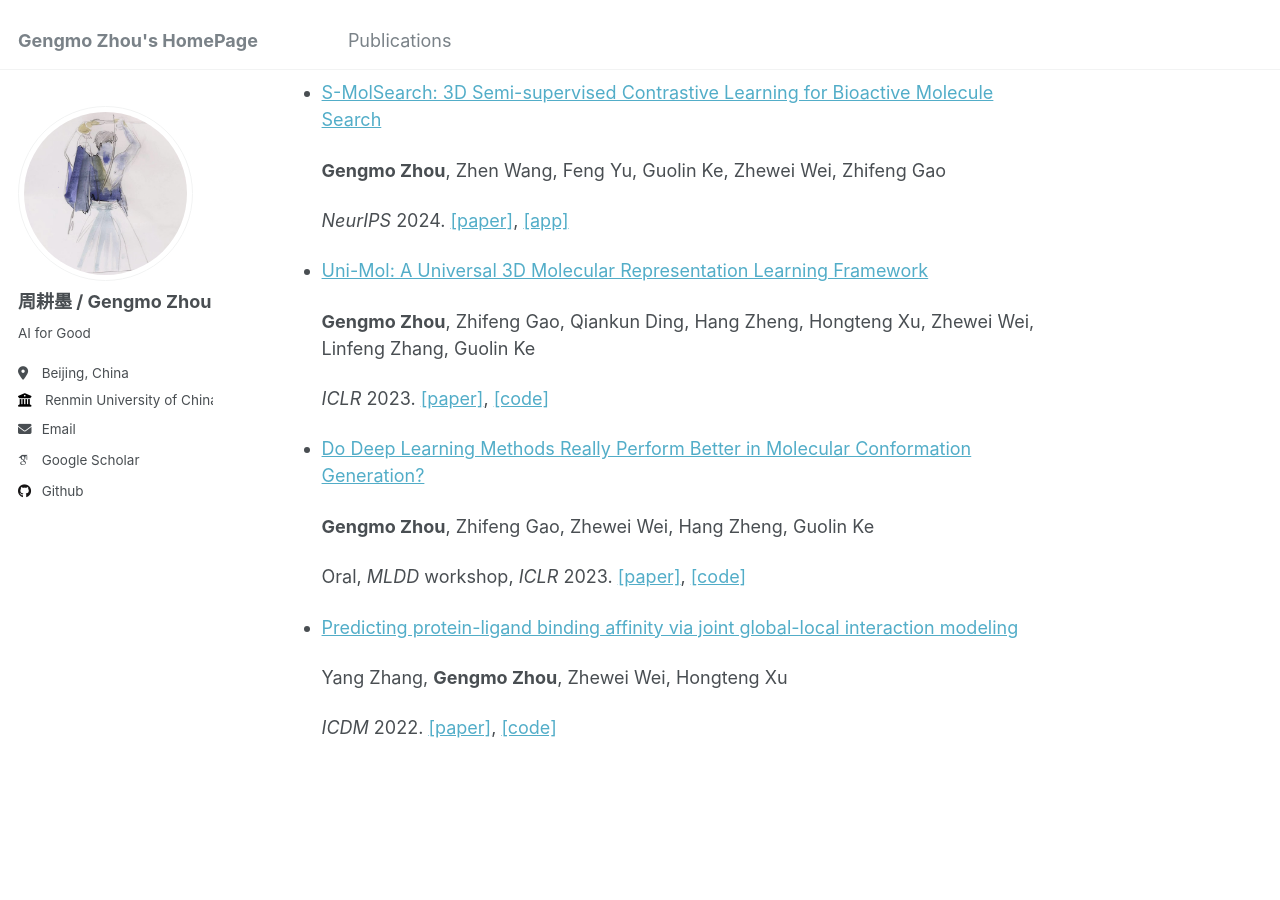
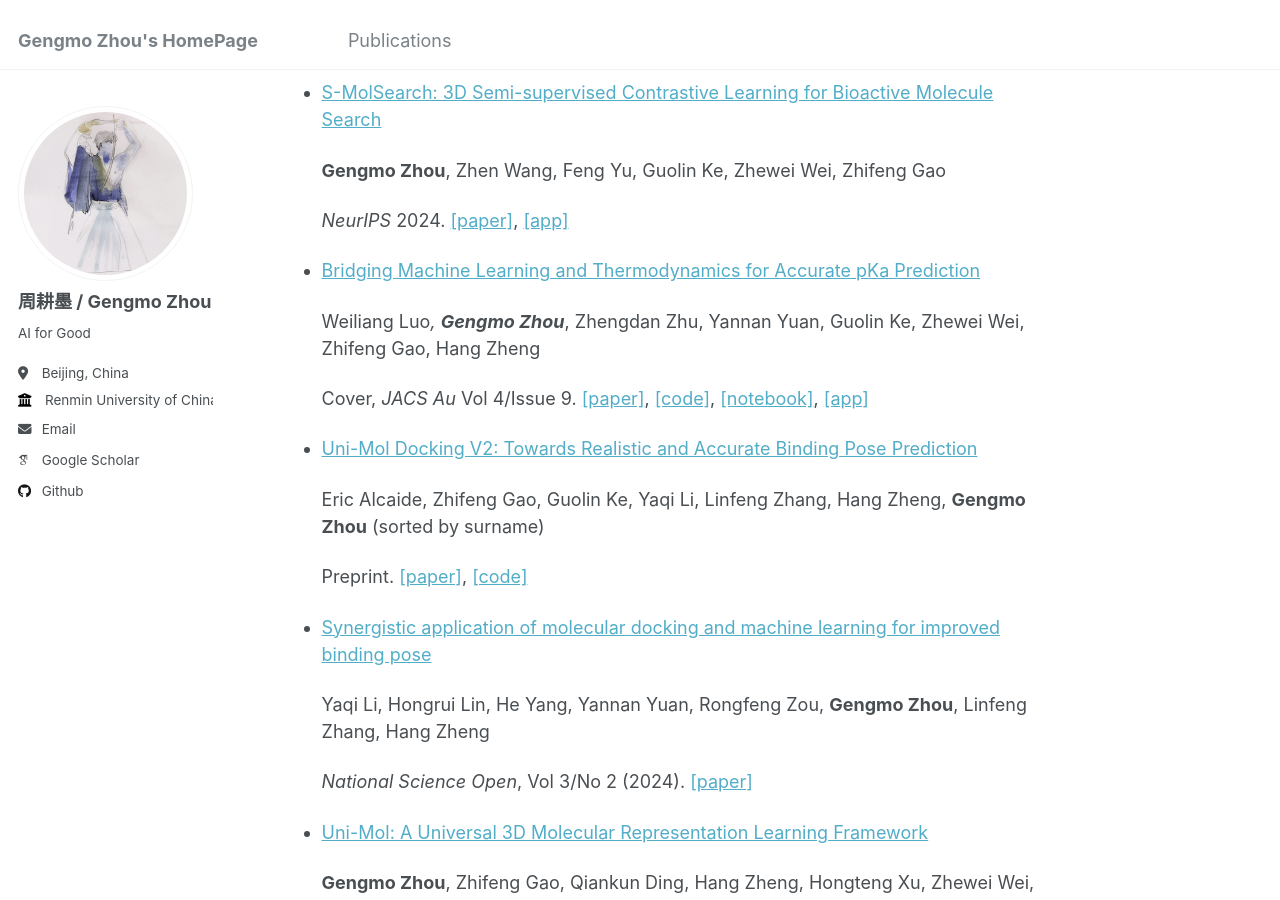
Before and after one commit to ZhouGengmo/ZhouGengmo.github.io, a Jekyll site: the page built from _pages/about.md, in a window 1280 px wide and 900 px high, scrolled down 434 px. Built offline with Jekyll 4.4.1, drawn with Linux system fonts in a browser that asks for light colours; some web fonts are replaced.

Commit message:
add publications

```diff
--- a/_pages/about.md
+++ b/_pages/about.md
@@ -22,6 +22,28 @@ Publications
 
   *NeurIPS* 2024. [[paper]](https://openreview.net/pdf?id=wJAF8TGVUG), [[app]](https://bohrium.dp.tech/apps/s-molsearch)
 
+
+- [Bridging Machine Learning and Thermodynamics for Accurate pKa Prediction](https://zhougengmo.github.io/publication/unipka)
+
+  Weiliang Luo*, **Gengmo Zhou***, Zhengdan Zhu, Yannan Yuan, Guolin Ke, Zhewei Wei, Zhifeng Gao, Hang Zheng
+
+  Cover, *JACS Au* Vol 4/Issue 9. [[paper]](https://pubs.acs.org/doi/epdf/10.1021/jacsau.4c00271?ref=article_openPDF), [[code]](https://github.com/ZhouGengmo/Uni-pKa), [[notebook]](https://bohrium.dp.tech/notebooks/38543442597), [[app]](https://bohrium.dp.tech/apps/uni-pka)
+
+
+- [Uni-Mol Docking V2: Towards Realistic and Accurate Binding Pose Prediction](https://zhougengmo.github.io/publication/unimol_docking_v2)
+
+  Eric Alcaide, Zhifeng Gao, Guolin Ke, Yaqi Li, Linfeng Zhang, Hang Zheng,   **Gengmo Zhou** (sorted by surname)
+
+  Preprint. [[paper]](https://arxiv.org/pdf/2405.11769), [[code]](https://github.com/deepmodeling/Uni-Mol)
+
+
+- [Synergistic application of molecular docking and machine learning for improved binding pose](https://zhougengmo.github.io/publication/prdock)
+
+  Yaqi Li, Hongrui Lin, He Yang, Yannan Yuan, Rongfeng Zou, **Gengmo Zhou**, Linfeng Zhang, Hang Zheng
+
+  *National Science Open*, Vol 3/No 2 (2024). [[paper]](https://nso-journal.org/articles/nso/pdf/2024/02/NSO20230058.pdf)
+
+
 - [Uni-Mol: A Universal 3D Molecular Representation Learning Framework](https://zhougengmo.github.io/publication/unimol)
 
   **Gengmo Zhou**, Zhifeng Gao, Qiankun Ding, Hang Zheng, Hongteng Xu, Zhewei Wei, Linfeng Zhang, Guolin Ke
```
Also changed, not shown: _publications/gli.md (+1 -2 lines), _publications/prdock.md (added, +14 -0 lines), _publications/unimol_docking_v2.md (added, +14 -0 lines), _publications/unipka.md (added, +14 -0 lines).
